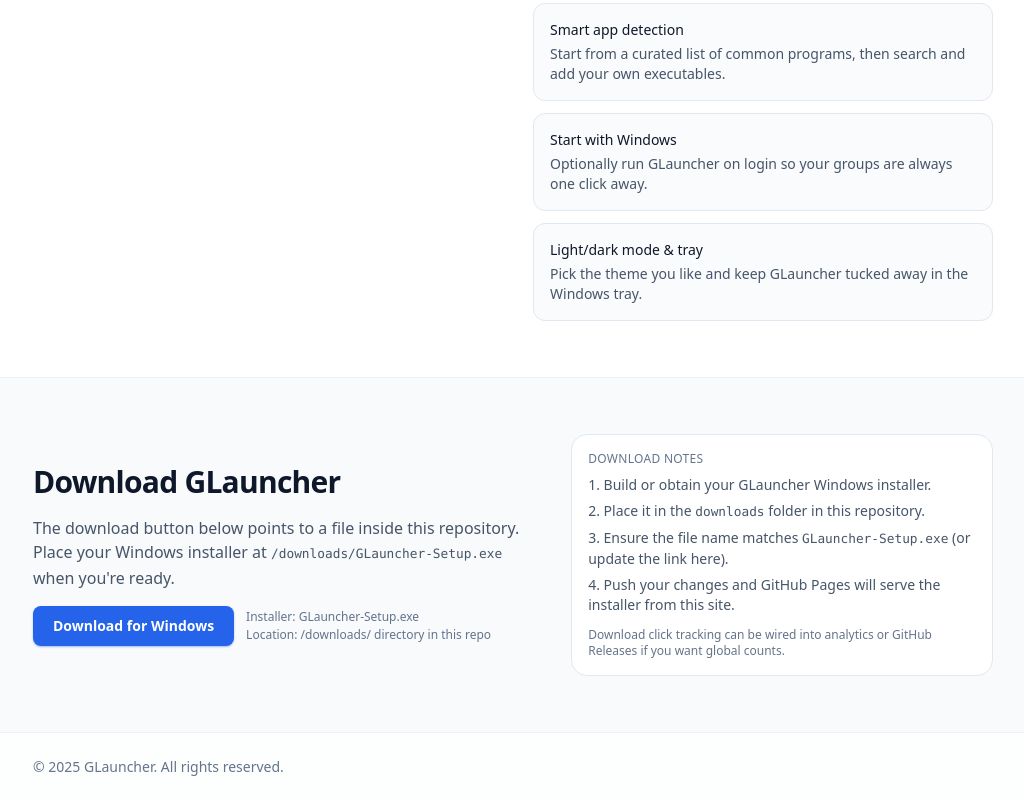
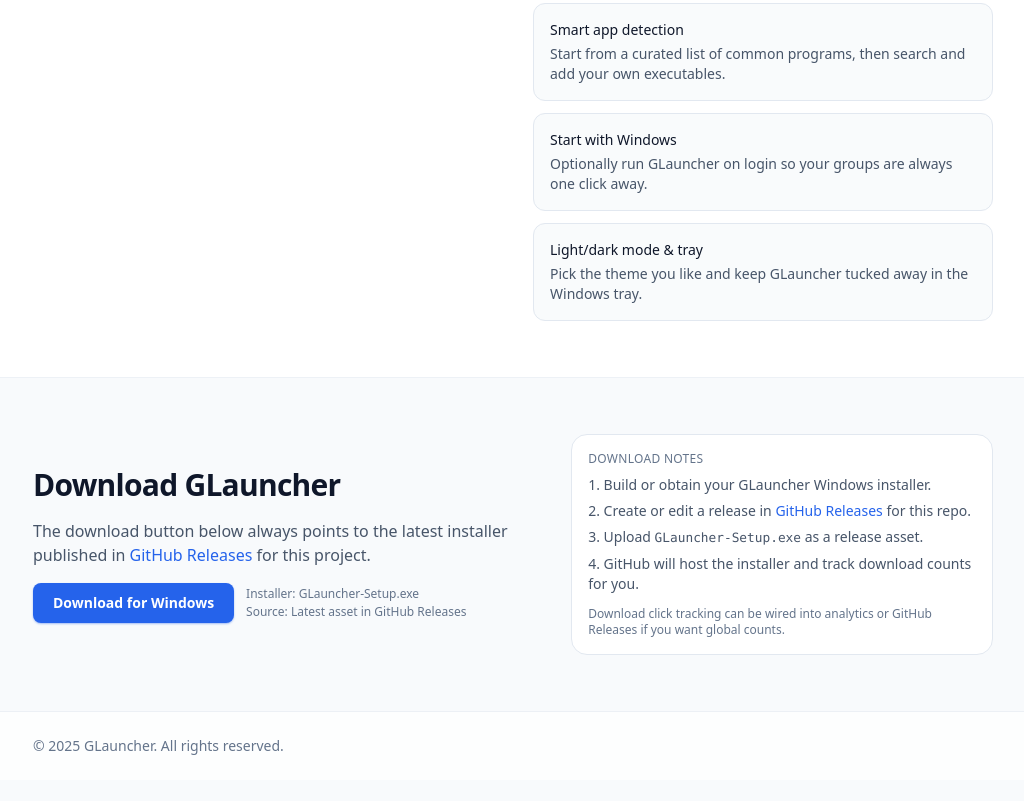
Before and after one commit to PineStreetTechnology/GLauncher, a plain HTML site: page index.html in a window 1280 px wide. Shown: the part 1839-2640 px from the top of the page, without its empty margins (127-1151 px from the left). After the commit the page ends 2619 px from the top, so only its background shows below. Drawn offline with nearby package versions, Linux system fonts and the light colour scheme.

Commit message:
update readme

```diff
--- a/index.html
+++ b/index.html
@@ -58,15 +58,14 @@
               </ul>
               <div class="flex flex-col sm:flex-row items-start sm:items-center gap-3 pt-2">
                 <a
-                  href="downloads/GLauncher-Setup.exe"
+                  href="https://github.com/PineStreetTechnology/GLauncher/releases/latest/download/GLauncher-Setup.exe"
                   @click="trackDownload('windowsExe')"
                   class="inline-flex items-center justify-center rounded-lg bg-blue-600 px-5 py-2.5 text-sm font-semibold text-white shadow-sm shadow-blue-600/40 hover:bg-blue-700 focus-visible:outline-none focus-visible:ring-2 focus-visible:ring-blue-500 focus-visible:ring-offset-2 focus-visible:ring-offset-slate-50 dark:focus-visible:ring-offset-slate-950 transition"
                 >
                   Download for Windows
                 </a>
                 <p class="text-xs text-slate-500 dark:text-slate-400">
-                  Windows 10/11 &middot; Installer will live at
-                  <span class="font-mono text-[0.7rem]">/downloads/GLauncher-Setup.exe</span>
+                  Windows 10/11 &middot; Hosted via GitHub Releases
                 </p>
               </div>
             </div>
@@ -187,12 +186,13 @@
             <div class="space-y-4">
               <h2 class="text-2xl sm:text-3xl font-semibold tracking-tight text-slate-900 dark:text-slate-50">Download GLauncher</h2>
               <p class="text-sm sm:text-base text-slate-600 dark:text-slate-300">
-                The download button below points to a file inside this repository. Place your Windows installer at
-                <span class="font-mono text-[0.8rem]">/downloads/GLauncher-Setup.exe</span> when you're ready.
+                The download button below always points to the latest installer published in
+                <a href="https://github.com/PineStreetTechnology/GLauncher/releases" class="text-blue-600 hover:text-blue-700">GitHub Releases</a>
+                for this project.
               </p>
               <div class="flex flex-col sm:flex-row items-start sm:items-center gap-3">
                 <a
-                  href="downloads/GLauncher-Setup.exe"
+                  href="https://github.com/PineStreetTechnology/GLauncher/releases/latest/download/GLauncher-Setup.exe"
                   @click="trackDownload('windowsExe')"
                   class="inline-flex items-center justify-center rounded-lg bg-blue-600 px-5 py-2.5 text-sm font-semibold text-white shadow-sm shadow-blue-600/40 hover:bg-blue-700 focus-visible:outline-none focus-visible:ring-2 focus-visible:ring-blue-500 focus-visible:ring-offset-2 focus-visible:ring-offset-slate-50 dark:focus-visible:ring-offset-slate-950 transition"
                 >
@@ -200,7 +200,7 @@
                 </a>
                 <div class="text-xs text-slate-500 dark:text-slate-400 space-y-0.5">
                   <div>Installer: GLauncher-Setup.exe</div>
-                  <div>Location: /downloads/ directory in this repo</div>
+                  <div>Source: Latest asset in GitHub Releases</div>
                 </div>
               </div>
             </div>
@@ -208,9 +208,12 @@
               <div class="text-xs font-medium uppercase tracking-wide text-slate-500 dark:text-slate-400 mb-2">Download notes</div>
               <ol class="list-decimal list-inside space-y-1.5">
                 <li>Build or obtain your GLauncher Windows installer.</li>
-                <li>Place it in the <span class="font-mono text-[0.8rem]">downloads</span> folder in this repository.</li>
-                <li>Ensure the file name matches <span class="font-mono text-[0.8rem]">GLauncher-Setup.exe</span> (or update the link here).</li>
-                <li>Push your changes and GitHub Pages will serve the installer from this site.</li>
+                <li>Create or edit a release in
+                  <a href="https://github.com/PineStreetTechnology/GLauncher/releases" class="text-blue-600 hover:text-blue-700">GitHub Releases</a>
+                  for this repo.
+                </li>
+                <li>Upload <span class="font-mono text-[0.8rem]">GLauncher-Setup.exe</span> as a release asset.</li>
+                <li>GitHub will host the installer and track download counts for you.</li>
               </ol>
               <p class="mt-3 text-xs text-slate-500 dark:text-slate-400">
                 Download click tracking can be wired into analytics or GitHub Releases if you want global counts.
```
Also changed, not shown: 1 other file.
